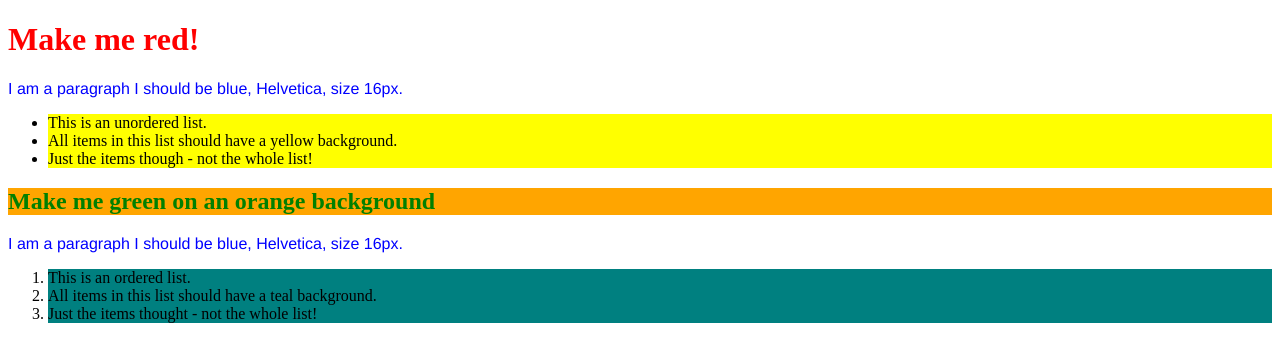
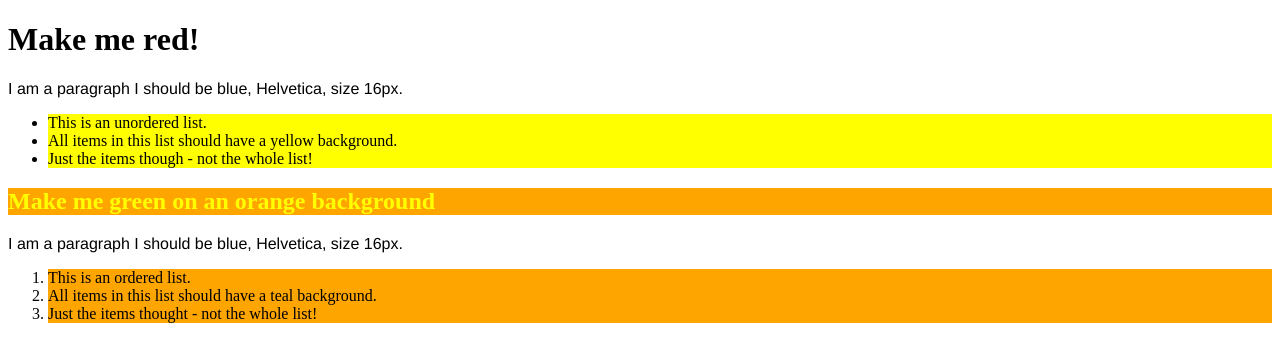
Before and after one commit to farrahhussain/carolinaandfarrah-project, a plain HTML site: page exercise1.html in a window 1280 px wide. Drawn offline with Linux system fonts and the light colour scheme.

Commit message:
Update CSS/style.css

```diff
--- a/CSS/style.css
+++ b/CSS/style.css
@@ -1,8 +1,8 @@
 h1 {
-    color: red
+    color: black
   }
 p {
-  color: blue;
+  color: black;
   font-family: Helvetica; Arial;
   font-size: 16px;
 }
@@ -10,10 +10,10 @@ ul li {
   background-color: yellow
 }
 h2 {
-  color: green;
+  color: yellow;
   background-color: orange;
 }
 ol li {
-  background-color: teal
+  background-color: orange
 }
 BEA
```
